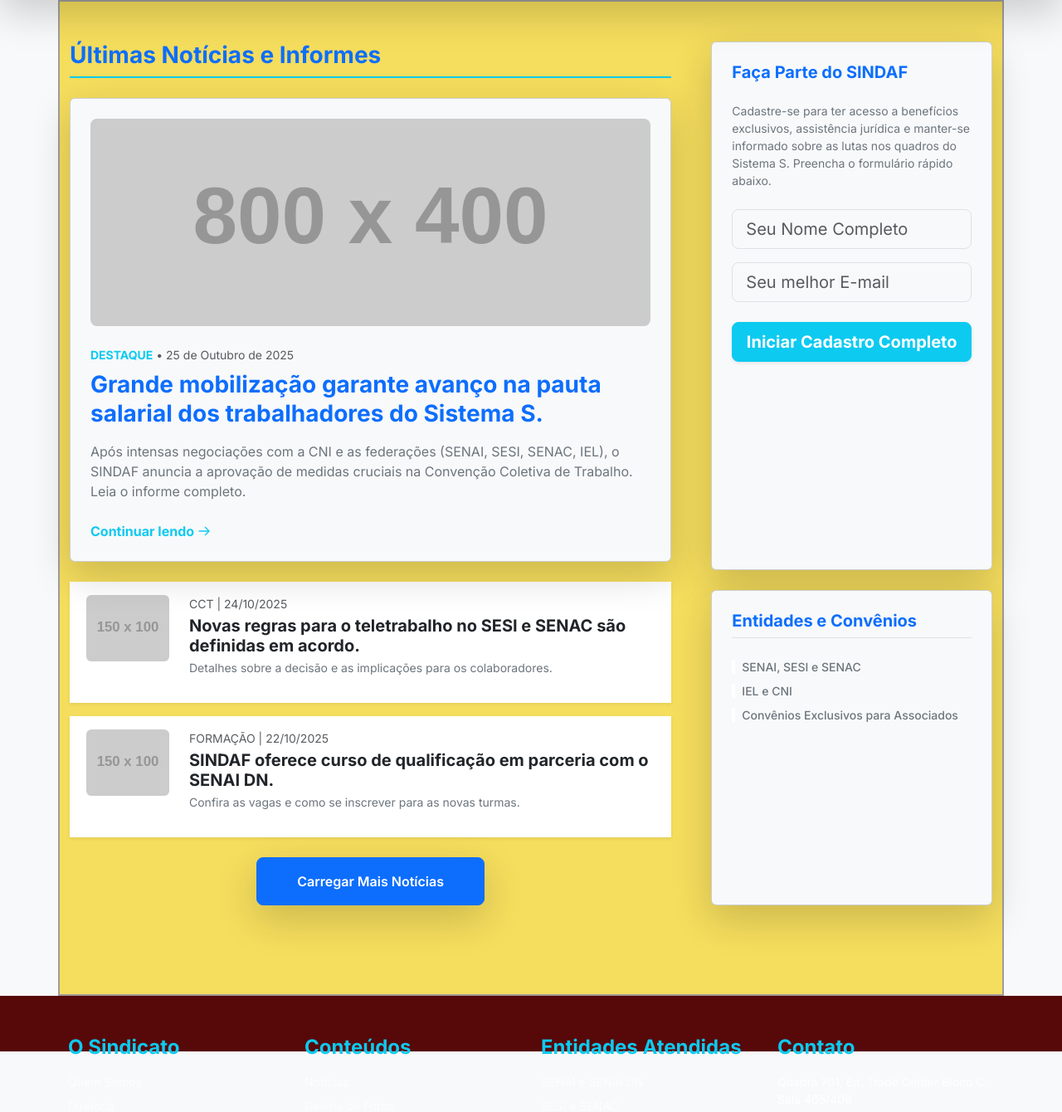
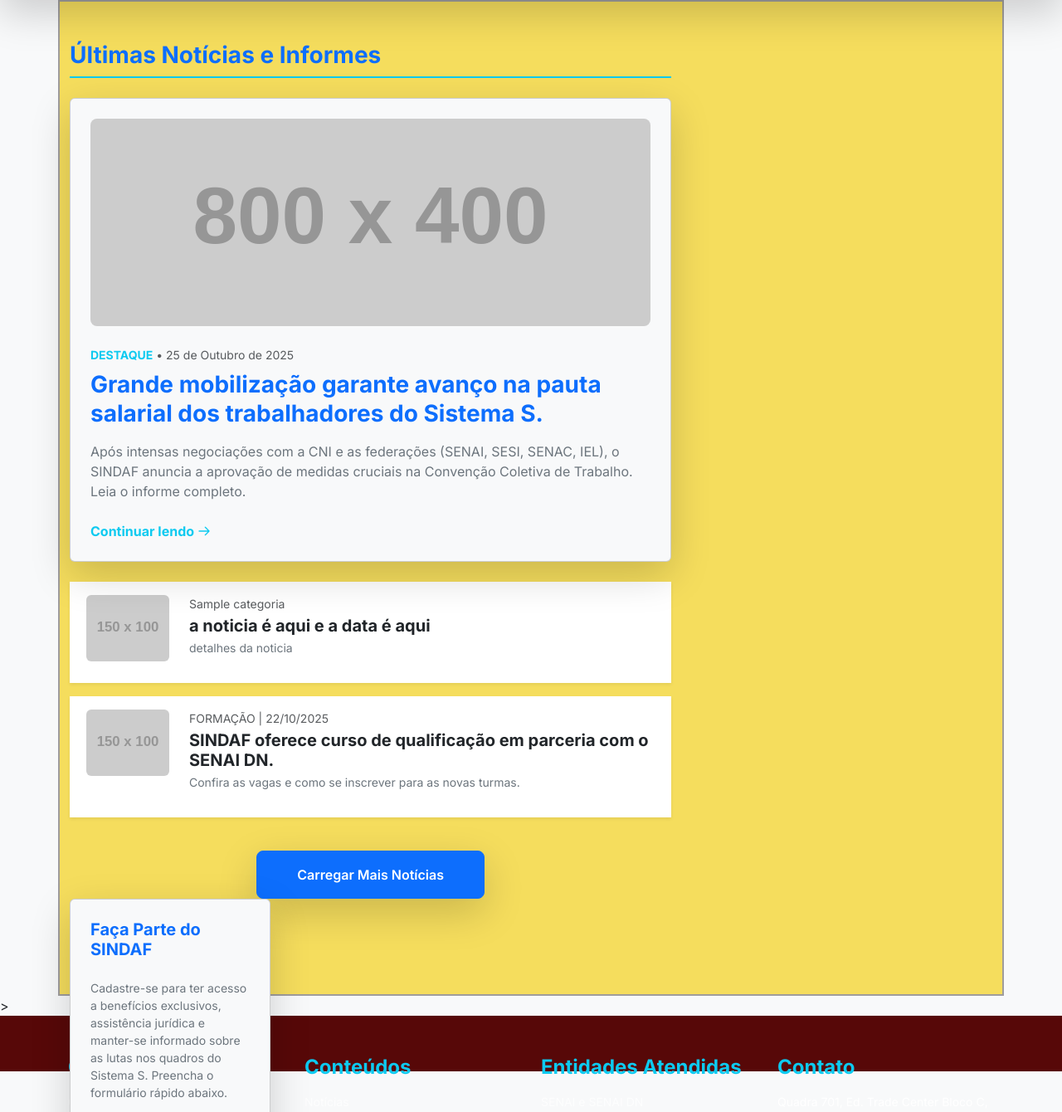
Before and after one commit to Lucast34/SindCode, a Django app: template templates/noticias/index.html in a window 1280 px wide. Shown: the part 74-1414 px from the top of the page at 83% size. Run offline with Django 4.2, Linux system fonts and the light colour scheme; the template is opened without the code that fills it: most values are stand-ins (such as "Sample title", 1, 10 or a date in 2020); grey boxes labelled with a size stand in for pictures from a placeholder-image service; data that the repository does not hold is empty; parts of the project's set-up code (start-up, migrations or seed data) failed here and were passed over; some libraries are stand-ins or nearby versions.

Commit message:
Update index

```diff
--- a/templates/noticias/index.html
+++ b/templates/noticias/index.html
@@ -38,6 +38,8 @@
                         </svg>
                     </a>
                 </div>
+                {% if cards %}
+                {% for categorias in cards %}
                 <!-- Lista de Notícias Secundárias -->
                 <div class="d-grid gap-3">
                     <!-- Notícia 1 -->
@@ -47,18 +49,25 @@
                              class="d-none d-sm-block rounded-2 me-4"
                              style="width: 100px; height: 80px; object-fit: cover;">
                         <div class="flex-grow-1">
-                            <div class="small text-muted mb-1">CCT | 24/10/2025</div>
+                            <div class="small text-muted mb-1">{{categorias.nome}}</div>
                             <h4 class="fs-5 fw-bold mb-1">
                                 <a href="#" class="text-dark text-decoration-none hover-info">
-                                    Novas regras para o teletrabalho no SESI e SENAC são definidas em acordo.
+                                    a noticia é aqui e a data é aqui
                                 </a>
                             </h4>
                             <p class="small text-secondary d-none d-md-block">
-                                Detalhes sobre a decisão e as implicações para os colaboradores.
+                                detalhes da noticia
                             </p>
                         </div>
                     </div>
+
+                    {% endfor %}
+                    {% endif %}
+
+                    <!-- Lista de Notícias Secundárias -->
+                    <div class="d-grid gap-3">
                         <!-- Notícia 2 -->
+
                         <div
                                 class="d-flex bg-white p-3 news-card shadow-sm border-start border-white border-4 hover-border-info">
                             <img src="https://placehold.co/150x100/f0f0f0/333333?text=Foto" alt="Miniatura da notícia"
@@ -86,11 +95,14 @@
                 </div>
                 <!-- Coluna Lateral (Sidebar) - Ocupa 1/3 da largura -->
                 <div class="col-lg-4 d-grid gap-4">
+
                     <!-- Cartão de Cadastro/Associação -->
+
                     <div class="card p-4 shadow-lg news-card-highlight">
                         <h3 class="fs-5 fw-bold mb-4 text-primary">Faça Parte do SINDAF</h3>
                         <p class="text-secondary mb-4 small">
-                        Cadastre-se para ter acesso a benefícios exclusivos, assistência jurídica e manter-se informado
+                            Cadastre-se para ter acesso a benefícios exclusivos, assistência jurídica e manter-se
+                            informado
                             sobre as lutas nos quadros do Sistema S. Preencha o formulário rápido abaixo.
                         </p>
                         <form onsubmit="return handleRegistration(event)">
@@ -102,12 +114,14 @@
                                 <input type="email" id="email" placeholder="Seu melhor E-mail" required
                                        class="form-control form-control-lg rounded-3">
                             </div>
-                        <button type="submit" class="btn btn-info btn-lg w-100 text-white fw-bold rounded-3 shadow-sm">
+                            <button type="submit"
+                                    class="btn btn-info btn-lg w-100 text-white fw-bold rounded-3 shadow-sm">
                                 Iniciar Cadastro Completo
                             </button>
                         </form>
                         <p id="registration-message" class="mt-3 small text-center fw-bold"></p>
                     </div>
+
                     <!-- Destaques Rápidos -->
                     <div class="card p-4 shadow-lg">
                         <h3 class="fs-5 fw-bold mb-4 border-bottom pb-2 text-primary">Entidades e Convênios</h3>
@@ -131,5 +145,7 @@
                     </div>
                 </div>
             </div>
+        </div>
     </main>
+</div>>
 {% endblock %}
```
Lines whose indentation alone changed are shown as unchanged.
